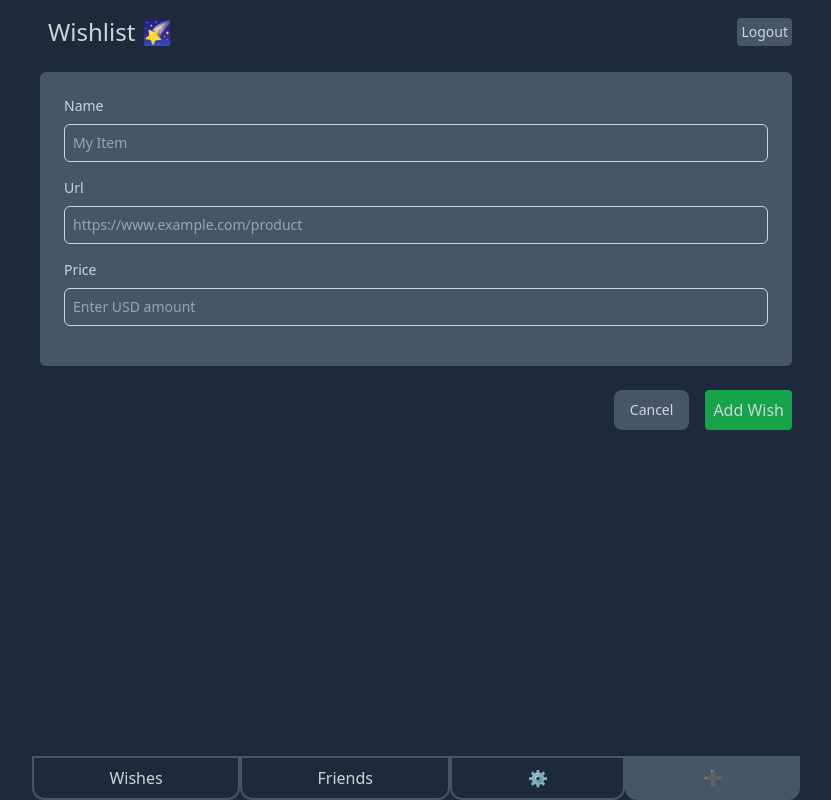
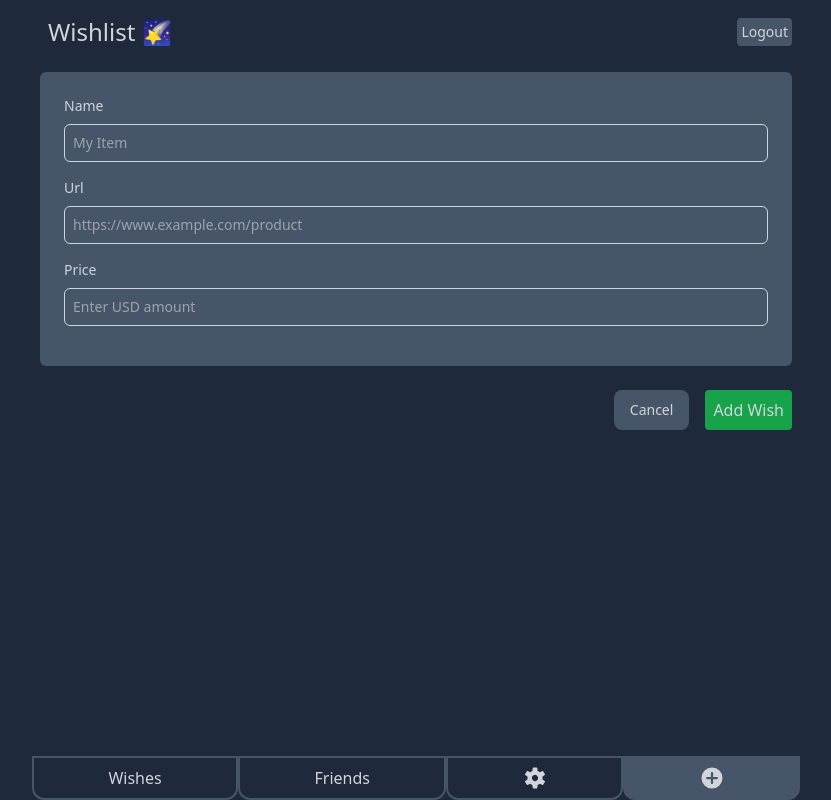
Before and after one commit to klnusbaum/wishlist, a Next.js app: page /wish/add in a window 1280 px wide. Shown: the whole page, without its empty margins (224-1055 px from the left). Built offline with nearby package versions, Linux system fonts and the light colour scheme.

Commit message:
More icons

```diff
--- a/app/ui/wish-list-item-row.tsx
+++ b/app/ui/wish-list-item-row.tsx
@@ -9,7 +9,7 @@ export default function WishListItemRow({ item }: { item: WishListItem }) {
             <div className="text-lg">{item.name}</div>
             <div className="text-md">{formatPrice(item.price)}</div>
         </div>
-        <CheckIcon className="bg-green-600 m-2 rounded size-12 md:size-16 grid justify-center items-center" />
+        <CheckIcon className="bg-green-600 m-2 rounded size-12 md:size-16" />
     </div >
 }
 
--- a/app/wish/layout.tsx
+++ b/app/wish/layout.tsx
@@ -1,4 +1,5 @@
 import TabButton from '@/app/ui/tab-button';
+import { Cog6ToothIcon, PlusCircleIcon } from '@heroicons/react/16/solid';
 
 export default function Layout({
     children,
@@ -18,8 +19,8 @@ export default function Layout({
                 <div className="flex justify-stretch items-stretch">
                     <TabButton href="/wish/list">Wishes</TabButton>
                     <TabButton href="/wish/friends">Friends</TabButton>
-                    <TabButton href="/wish/settings">⚙️</TabButton>
-                    <TabButton href="/wish/add">➕</TabButton>
+                    <TabButton href="/wish/settings"><Cog6ToothIcon className="mx-auto size-6" /></TabButton>
+                    <TabButton href="/wish/add"><PlusCircleIcon className="mx-auto size-6" /></TabButton>
                 </div>
             </div>
         </main>
```
